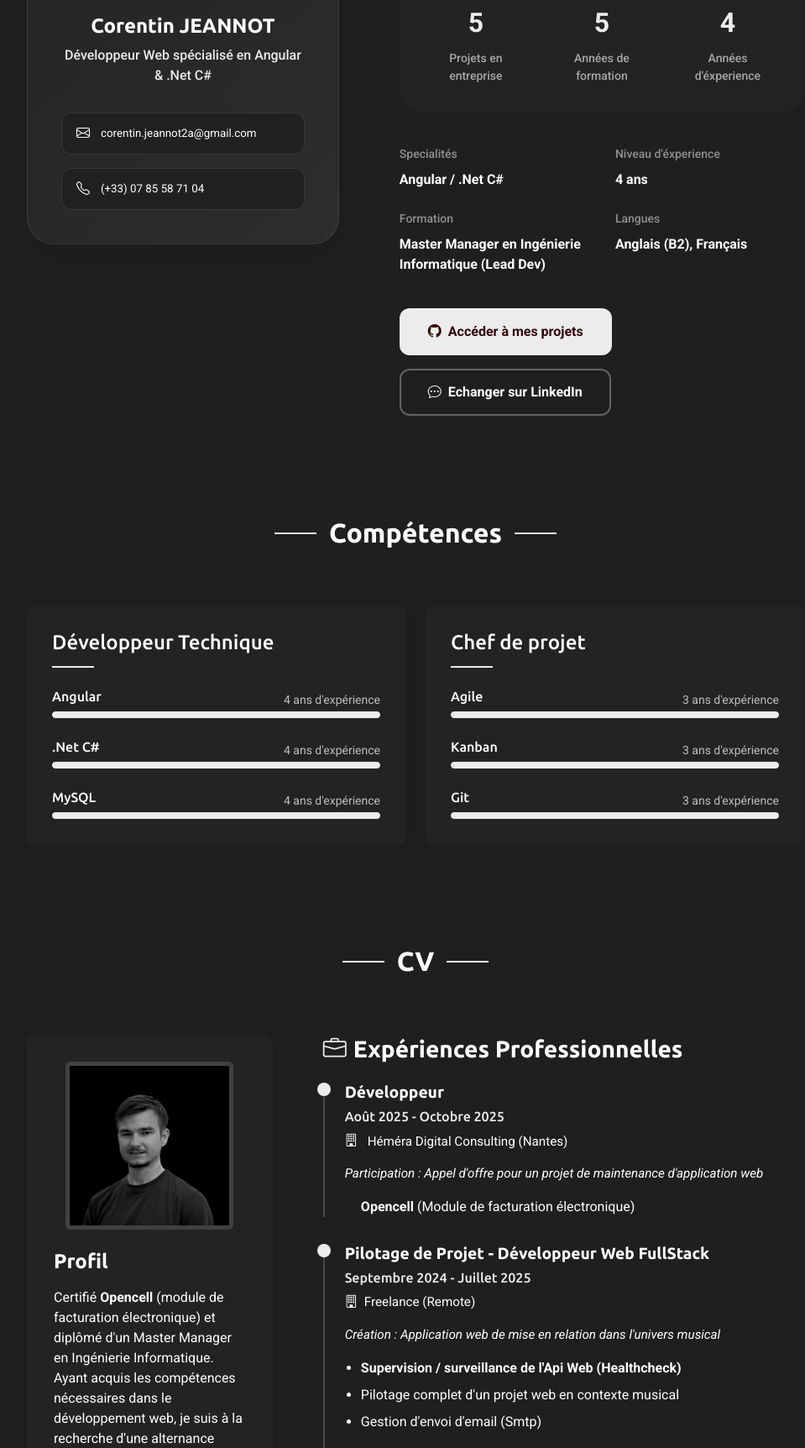
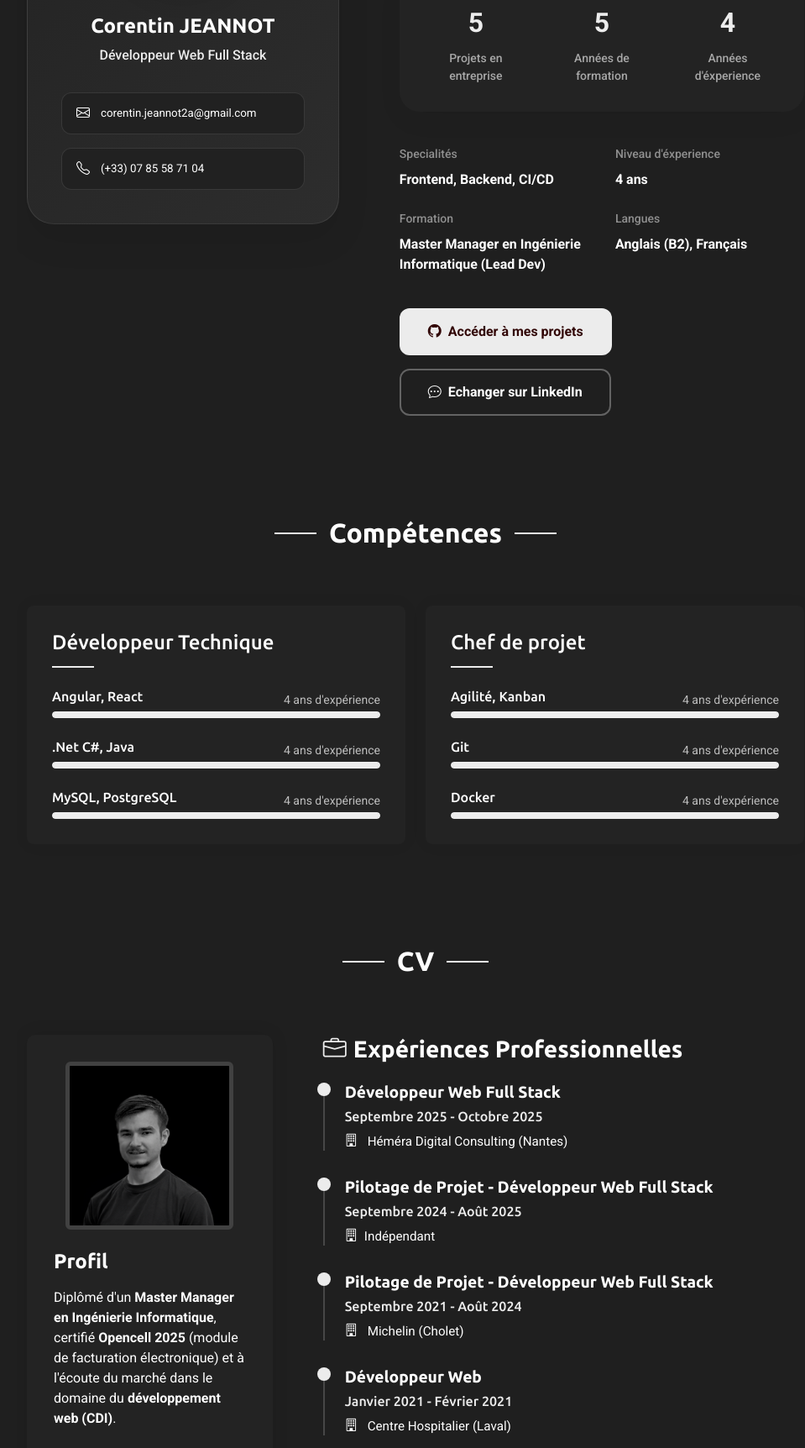
Before and after one commit to osscoco/portfolioV2, a plain HTML site: page index.html in a window 1280 px wide. Shown: the part 1076-2800 px from the top of the page at 84% size, without its empty margins (310-1269 px from the left). Drawn offline with nearby package versions, Linux system fonts and the light colour scheme.

Commit message:
Update CV

```diff
--- a/index.html
+++ b/index.html
@@ -82,9 +82,9 @@
               <div class="hero-text">
                 <h1>Port<span class="accent-text">Folio</span></h1>
                 <h2>Corentin JEANNOT</h2>
-                <p class="lead">Développeur Web Full Stack spécialisé en <span class="typed" data-typed-items="Angular, .Net C#"></span></p>
+                <p class="lead">Diplômé d'un Master Manager en Ingénierie Informatique (option Lead Dev).</p>
                 <p class="description" style="display: flex; flex-direction: column;">
-                  <span><i class="bi bi-ear-fill"></i> À l'écoute du marché : <br> - Développement Web (CDI) <br> - Cybersécurité (Alternance)</span><br>
+                  <span><i class="bi bi-ear-fill"></i> À l'écoute du marché : <br> - Développement Web Full Stack (CDI) <br></span><br>
                   <span><i class="bi bi-lightning-charge-fill"></i> Disponibilité immédiate</span>
                 </p>
 
@@ -134,7 +134,7 @@
 
               <div class="profile-content">
                 <h3>Corentin JEANNOT</h3>
-                <p class="profession">Développeur Web spécialisé en Angular &amp; .Net C#</p>
+                <p class="profession">Développeur Web Full Stack</p>
 
                 <div class="contact-links">
                   <a href="mailto:corentin.jeannot2a@gmail.com" class="contact-item" style="font-size: smaller;">
@@ -176,7 +176,7 @@
                 <div class="detail-row">
                   <div class="detail-item">
                     <span class="detail-label">Specialités</span>
-                    <span class="detail-value">Angular / .Net C#</span>
+                    <span class="detail-value">Frontend, Backend, CI/CD</span>
                   </div>
                   <div class="detail-item">
                     <span class="detail-label">Niveau d'éxperience</span>
@@ -229,7 +229,7 @@
               <div class="skills-animation">
                 <div class="skill-item">
                   <div class="d-flex justify-content-between align-items-center">
-                    <h4>Angular</h4>
+                    <h4>Angular, React</h4>
                     <span class="skill-percentage">4 ans d'expérience</span>
                   </div>
                   <div class="progress">
@@ -240,7 +240,7 @@
 
                 <div class="skill-item">
                   <div class="d-flex justify-content-between align-items-center">
-                    <h4>.Net C#</h4>
+                    <h4>.Net C#, Java</h4>
                     <span class="skill-percentage">4 ans d'expérience</span>
                   </div>
                   <div class="progress">
@@ -251,7 +251,7 @@
 
                 <div class="skill-item">
                   <div class="d-flex justify-content-between align-items-center">
-                    <h4>MySQL</h4>
+                    <h4>MySQL, PostgreSQL</h4>
                     <span class="skill-percentage">4 ans d'expérience</span>
                   </div>
                   <div class="progress">
@@ -270,19 +270,8 @@
               <div class="skills-animation">
                 <div class="skill-item">
                   <div class="d-flex justify-content-between align-items-center">
-                    <h4>Agile</h4>
-                    <span class="skill-percentage">3 ans d'expérience</span>
-                  </div>
-                  <div class="progress">
-                    <div class="progress-bar" role="progressbar" aria-valuenow="100" aria-valuemin="0" aria-valuemax="100"></div>
-                  </div>
-                  <!-- <div class="skill-tooltip">Expert level knowledge of semantic HTML5 and modern CSS3 techniques</div> -->
-                </div>
-
-                <div class="skill-item">
-                  <div class="d-flex justify-content-between align-items-center">
-                    <h4>Kanban</h4>
-                    <span class="skill-percentage">3 ans d'expérience</span>
+                    <h4>Agilité, Kanban</h4>
+                    <span class="skill-percentage">4 ans d'expérience</span>
                   </div>
                   <div class="progress">
                     <div class="progress-bar" role="progressbar" aria-valuenow="100" aria-valuemin="0" aria-valuemax="100"></div>
@@ -293,7 +282,18 @@
                 <div class="skill-item">
                   <div class="d-flex justify-content-between align-items-center">
                     <h4>Git</h4>
-                    <span class="skill-percentage">3 ans d'expérience</span>
+                    <span class="skill-percentage">4 ans d'expérience</span>
+                  </div>
+                  <div class="progress">
+                    <div class="progress-bar" role="progressbar" aria-valuenow="100" aria-valuemin="0" aria-valuemax="100"></div>
+                  </div>
+                  <!-- <div class="skill-tooltip">Expert level knowledge of semantic HTML5 and modern CSS3 techniques</div> -->
+                </div>
+
+                <div class="skill-item">
+                  <div class="d-flex justify-content-between align-items-center">
+                    <h4>Docker</h4>
+                    <span class="skill-percentage">4 ans d'expérience</span>
                   </div>
                   <div class="progress">
                     <div class="progress-bar" role="progressbar" aria-valuenow="100" aria-valuemin="0" aria-valuemax="100"></div>
@@ -330,9 +330,9 @@
 
               <h3>Profil</h3>
               <p>
-                Certifié <strong>Opencell</strong> (module de facturation électronique) et diplômé d'un Master Manager en Ingénierie Informatique.
-                Ayant acquis les compétences nécessaires dans le développement web, je suis à la recherche d'une alternance dans la <strong>cybersécurité</strong>
-                afin d'obtenir les qualifications pour devenir <strong>“Pentester Web”</strong>. Je suis ouvert aux offres de <strong>développement web fullstack (CDI)</strong>.
+                Diplômé d'un <strong>Master Manager en Ingénierie Informatique</strong>,
+                certifié <strong>Opencell 2025</strong> (module de facturation électronique) et
+                à l'écoute du marché dans le domaine du <strong>développement web (CDI)</strong>.
               </p>
 
               <div class="skills-animation mt-4">
@@ -348,14 +348,14 @@
 
                 <div class="skill-item">
                   <div class="d-flex justify-content-between">
-                    <span>Travailler en équipe</span>
+                    <span>Travailler en équipe (Agilité)</span>
                   </div>
                   <div class="progress">
                     <div class="progress-bar" role="progressbar" aria-valuenow="100" aria-valuemin="0" aria-valuemax="100"></div>
                   </div>
                 </div>
 
-                <div class="skill-item">
+                <!-- <div class="skill-item">
                   <div class="d-flex justify-content-between">
                     <span>Editer des documentations</span>
                   </div>
@@ -371,7 +371,7 @@
                   <div class="progress">
                     <div class="progress-bar" role="progressbar" aria-valuenow="100" aria-valuemin="0" aria-valuemax="100"></div>
                   </div>
-                </div>
+                </div> -->
 
                 <div class="skill-item">
                   <div class="d-flex justify-content-between">
@@ -384,7 +384,7 @@
 
                 <div class="skill-item">
                   <div class="d-flex justify-content-between">
-                    <span>Sécuriser une API Web</span>
+                    <span>Implémenter un pattern MVC / CQRS</span>
                   </div>
                   <div class="progress">
                     <div class="progress-bar" role="progressbar" aria-valuenow="100" aria-valuemin="0" aria-valuemax="100"></div>
@@ -393,7 +393,7 @@
 
                 <div class="skill-item">
                   <div class="d-flex justify-content-between">
-                    <span>Implémenter un pattern CQRS</span>
+                    <span>Sécuriser une API Web</span>
                   </div>
                   <div class="progress">
                     <div class="progress-bar" role="progressbar" aria-valuenow="100" aria-valuemin="0" aria-valuemax="100"></div>
@@ -461,22 +461,22 @@
               <h3><i class="bi bi-briefcase me-2"></i>Expériences Professionnelles</h3>
 
               <div class="resume-item">
-                <h4>Développeur</h4>
-                <h5>Août 2025 - Octobre 2025</h5>
+                <h4>Développeur Web Full Stack</h4>
+                <h5>Septembre 2025 - Octobre 2025</h5>
                 <p class="company"><i class="bi bi-building"></i> Héméra Digital Consulting (Nantes)</p>
-                <p class="company">
+                <!-- <p class="company">
                   <i>Participation : Appel d'offre pour un projet de maintenance d'application web</i>
-                </p>
-                <ul>
+                </p> -->
+                <!-- <ul>
                   <strong>Opencell</strong> (Module de facturation électronique)
-                </ul>
+                </ul> -->
               </div>
 
               <div class="resume-item">
-                <h4>Pilotage de Projet - Développeur Web FullStack</h4>
-                <h5>Septembre 2024 - Juillet 2025</h5>
-                <p class="company"><i class="bi bi-building"></i>Freelance (Remote)</p>
-                <p class="company">
+                <h4>Pilotage de Projet - Développeur Web Full Stack</h4>
+                <h5>Septembre 2024 - Août 2025</h5>
+                <p class="company"><i class="bi bi-building"></i>Indépendant</p>
+                <!-- <p class="company">
                   <i>Création : Application web de mise en relation dans l'univers musical</i>
                 </p>
                 <ul>
@@ -496,14 +496,14 @@
                   <strong>Open API</strong> (Crud, Json Web Token)
                   <br>
                   <strong>Git</strong> (Pull Request, Merging, Conflicts)
-                </ul>
+                </ul> -->
               </div>
 
               <div class="resume-item">
-                <h4>Pilotage de Projet - Développeur Web FullStack</h4>
-                <h5>Septembre 2021 - Juillet 2024</h5>
+                <h4>Pilotage de Projet - Développeur Web Full Stack</h4>
+                <h5>Septembre 2021 - Août 2024</h5>
                 <p class="company"><i class="bi bi-building"></i> Michelin (Cholet)</p>
-                <p class="company">
+                <!-- <p class="company">
                   <i>Création : Application web de gestion des stocks des moules du site de production</i>
                 </p>
                 <ul>
@@ -526,7 +526,31 @@
                   <strong>Open API</strong> (Crud, Json Web Token)
                   <br>
                   <strong>Git</strong> (Pull Request, Merging, Conflicts)
-                </ul>
+                </ul> -->
+              </div>
+
+              <div class="resume-item">
+                <h4>Développeur Web</h4>
+                <h5>Janvier 2021 - Février 2021</h5>
+                <p class="company"><i class="bi bi-building"></i> Centre Hospitalier (Laval)</p>
+              </div>
+
+              <div class="resume-item">
+                <h4>Développeur Web</h4>
+                <h5>Avril 2020 - Mai 2020</h5>
+                <p class="company"><i class="bi bi-building"></i> IUT (Laval)</p>
+              </div>
+
+              <div class="resume-item">
+                <h4>Assistant ingénieur système</h4>
+                <h5>Avril 2017 - Avril 2017</h5>
+                <p class="company"><i class="bi bi-building"></i> ESIEA (Laval)</p>
+              </div>
+
+              <div class="resume-item">
+                <h4>Assistant Webmaster</h4>
+                <h5>Août 2016 - Août 2016</h5>
+                <p class="company"><i class="bi bi-building"></i> Pascal Web (Laval)</p>
               </div>
             </div>
 
@@ -535,8 +559,16 @@
               <h3><i class="bi bi-mortarboard me-2"></i>Formations</h3>
 
               <div class="resume-item">
+                <h4>MBA Expert en Cybersécurité (Informatique)</h4>
+                <h5></h5>
+                <!-- <h5>2019 - 2024</h5> -->
+                <p class="company"><i class="bi bi-building"></i> Studi</p>
+              </div>
+
+              <div class="resume-item">
                 <h4>Master Manager en Ingénierie Informatique (Lead Dev)</h4>
-                <h5>2019 - 2024</h5>
+                <h5></h5>
+                <!-- <h5>2019 - 2024</h5> -->
                 <p class="company"><i class="bi bi-building"></i> Institut d'Informatique Appliquée (Laval)</p>
               </div>
 
```
